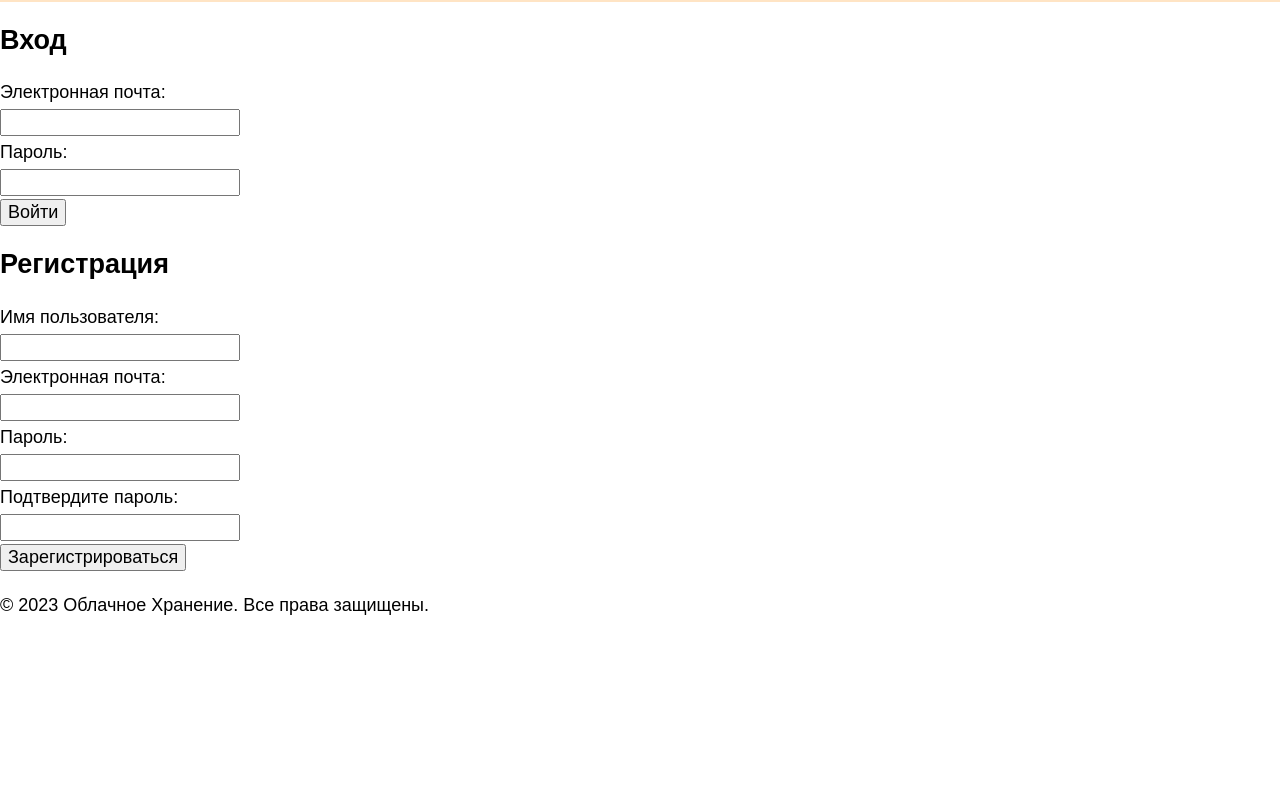
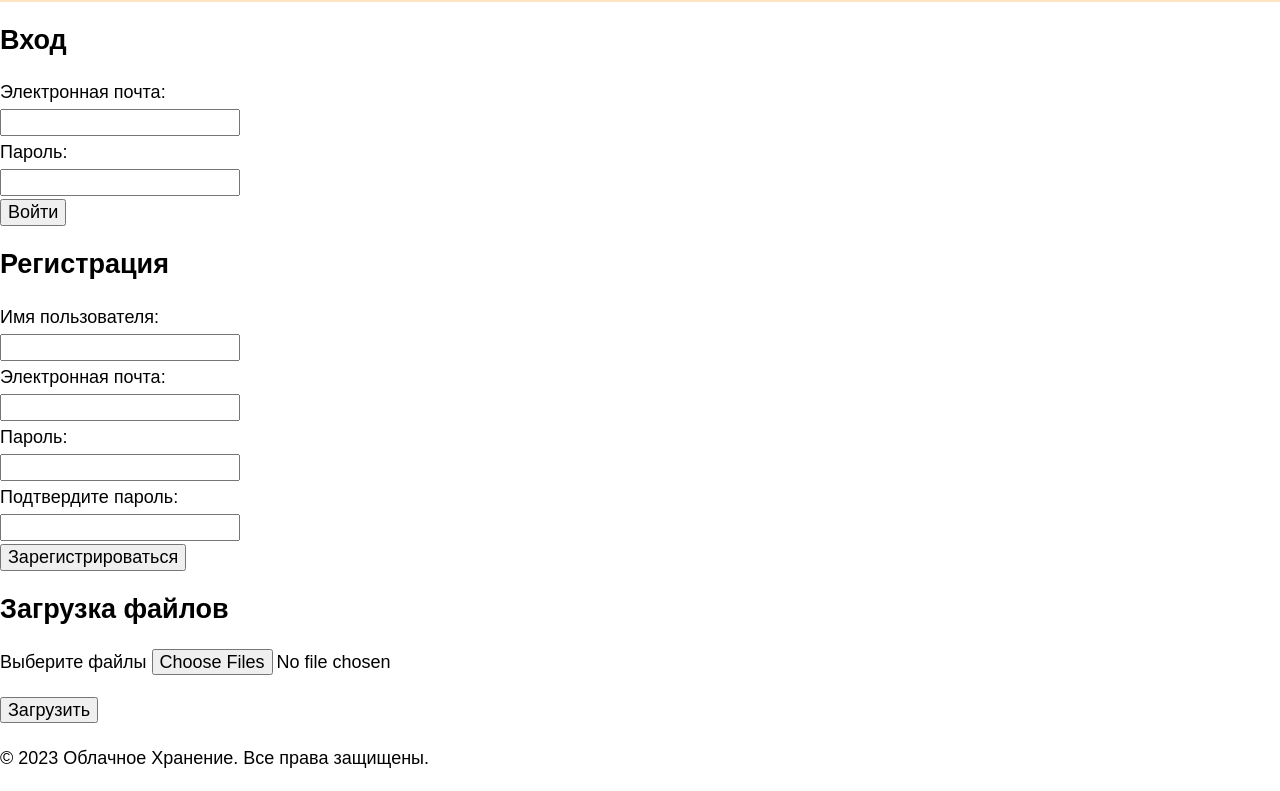
Before and after one commit to dyratybbb/project_Ykovlev, a plain HTML site: page index.html in a window 1280 px wide. Shown: the part 378-1169 px from the top of the page. Before the commit the page ends 1016 px from the top, so only its background shows below. Drawn offline with Linux system fonts and the light colour scheme.

Commit message:
Update index.html

```diff
--- a/index.html
+++ b/index.html
@@ -52,6 +52,15 @@
           <button type="submit" class="auth__button">Зарегистрироваться</button>
         </form>
       </section>
+       <h2>Загрузка файлов</h2>
+      <section class="file-upload">
+        <form id="fileForm">
+          <label for="fileInput">Выберите файлы</label>
+          <input type="file" id="fileInput" multiple />
+          <ul class="file-list" id="fileList"></ul>
+          <button type="submit" class="auth__button">Загрузить</button>
+        </form>
+      </section>
     </main>
     <footer class="footer">
       <p class="footer__copyright">© 2023 Облачное Хранение. Все права защищены.</p>
```
